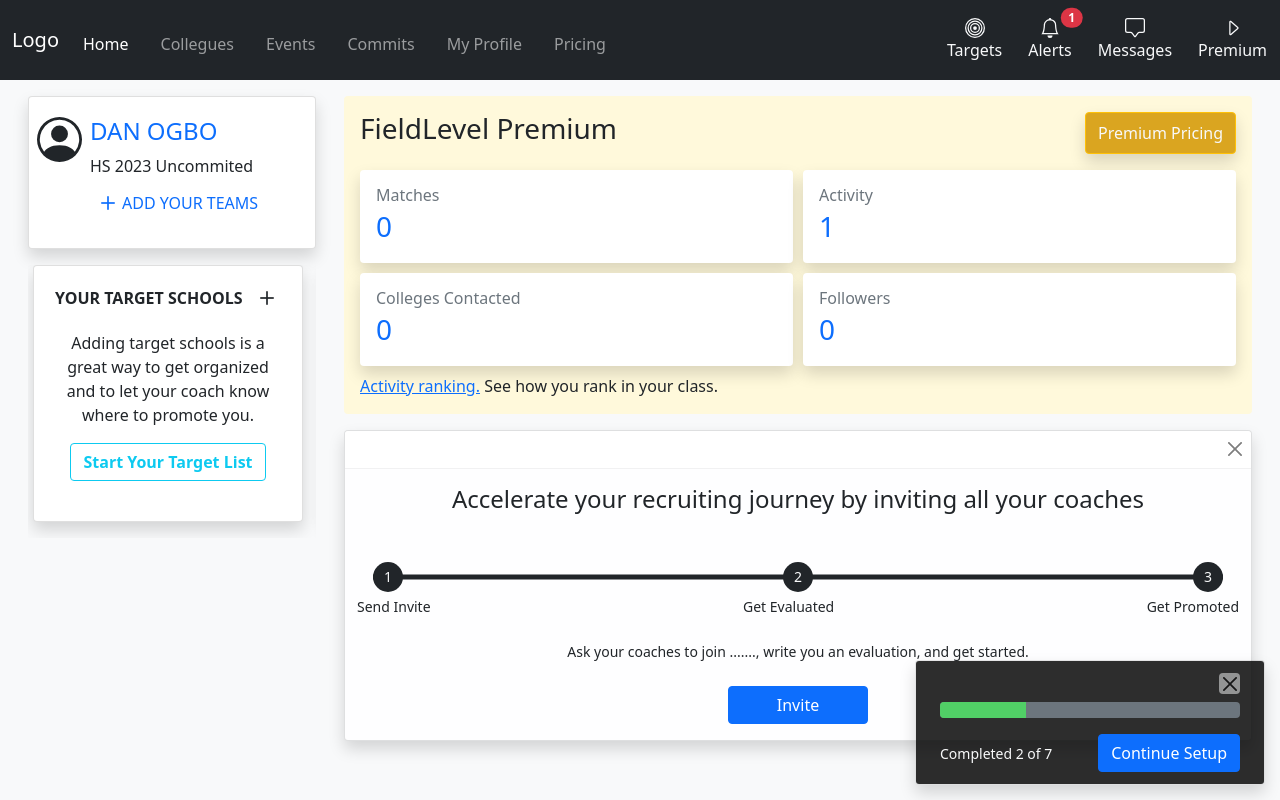
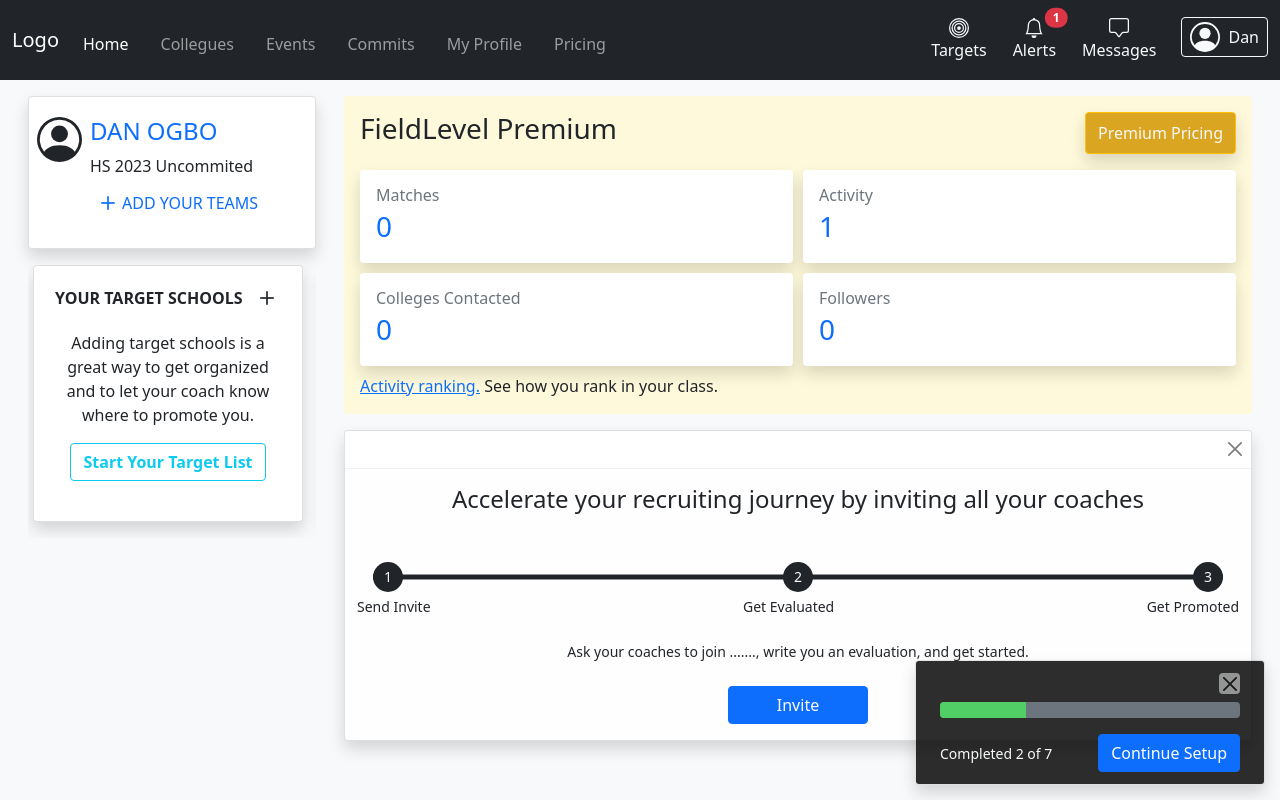
Before and after one commit to KingBogo303/athlete, a plain HTML site: page index.html in a window 1280 px wide. Drawn offline with nearby package versions, Linux system fonts and the light colour scheme.

Commit message:
reflect nav change on all pages

```diff
--- a/index.html
+++ b/index.html
@@ -182,6 +182,27 @@
                 <li>
                   <button
                     type="button"
+                    class="btn btn-outline-light p-0 px-2 py-1 position-relative d-flex align-items-center gap-2"
+                  >
+                    <svg
+                      xmlns="http://www.w3.org/2000/svg"
+                      width="30"
+                      height="30"
+                      fill="currentColor"
+                      class="bi bi-person-circle"
+                      viewBox="0 0 16 16"
+                    >
+                      <path d="M11 6a3 3 0 1 1-6 0 3 3 0 0 1 6 0z" />
+                      <path
+                        fill-rule="evenodd"
+                        d="M0 8a8 8 0 1 1 16 0A8 8 0 0 1 0 8zm8-7a7 7 0 0 0-5.468 11.37C3.242 11.226 4.805 10 8 10s4.757 1.225 5.468 2.37A7 7 0 0 0 8 1z"
+                      />
+                    </svg>
+                    Dan
+                    <!-- </a> -->
+                  </button>
+                  <!-- <button
+                    type="button"
                     class="btn btn-transparent text-light p-0 position-relative d-flex flex-column align-items-center"
                   >
                     <svg
@@ -198,13 +219,7 @@
                     </svg>
                     Premium
 
-                    <!-- <span
-                      class="position-absolute top-0 start-100 translate-middle badge rounded-pill bg-danger"
-                    >
-                      99+
-                      <span class="visually-hidden">unread messages</span>
-                    </span> -->
-                  </button>
+                  </button> -->
                 </li>
               </ul>
             </div>
```
